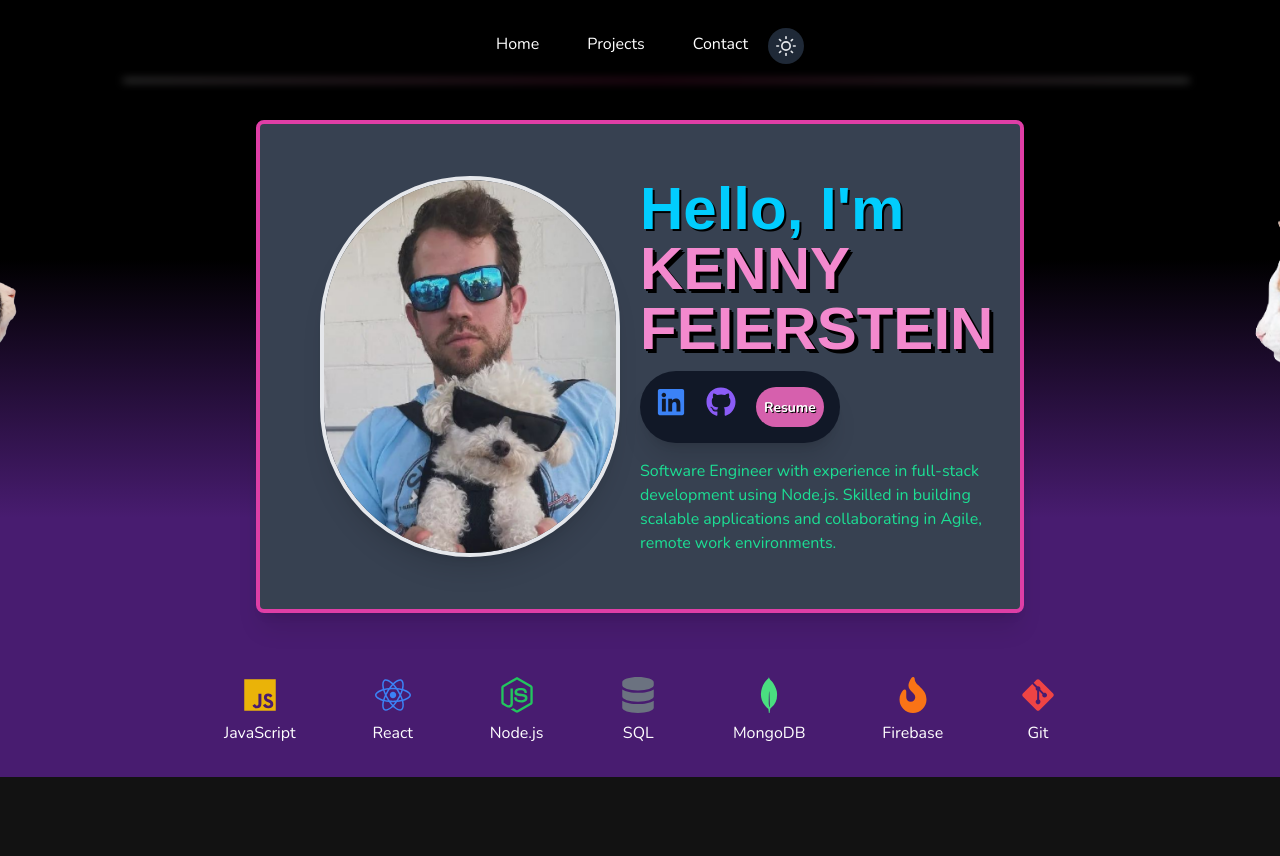
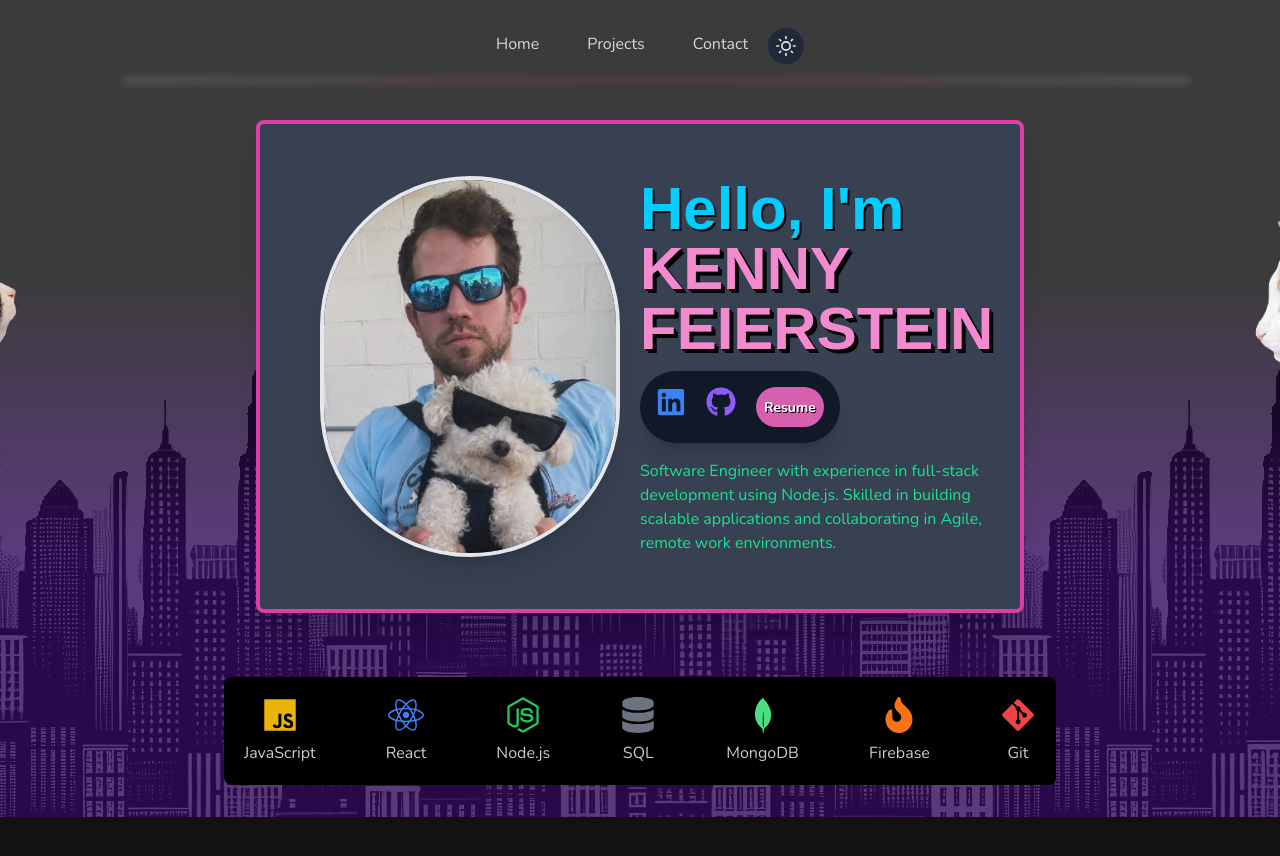
Before and after one commit to Feierstein1/ProfilePage, a Next.js app: page / in a window 1280 px wide. Shown: the top 856 px of the page. Built offline with nearby package versions, Linux system fonts and the light colour scheme; a web font is replaced by a local one.

Commit message:
added background image

```diff
--- a/src/app/contact/page.tsx
+++ b/src/app/contact/page.tsx
@@ -2,7 +2,9 @@ import Contact from '../../components/contact/Contact';
 
 const ContactPage = () => {
   return (
-    <Contact />
+    <div className="flex flex-col items-centerspace-y-6 inset-0 bg-city bg-center mix-blend-overlay">
+      <Contact />
+    </div>
   );
 };
 
--- a/src/app/globals.css
+++ b/src/app/globals.css
@@ -40,7 +40,13 @@
   --vaporwave-darker-grey: #333333;
   --vaporwave-black: #000000;
 
-  --bg-gradient: linear-gradient(to bottom, var(--vaporwave-light-blue), var(--vaporwave-light-blue), var(--vaporwave-white), var(--vaporwave-white));
+  --vaporwave-light-blue: rgba(173, 216, 230, 0.8);
+  --vaporwave-white: rgba(255, 255, 255, 0.8);
+  --bg-gradient: linear-gradient(to bottom,
+      var(--vaporwave-light-blue),
+      var(--vaporwave-light-blue),
+      var(--vaporwave-white),
+      var(--vaporwave-white));
 
   --title-1: var(--vaporwave-dark-blue);
   --title-2: var(--vaporwave-pink);
@@ -60,6 +66,8 @@
 /* DARK MODE */
 .dark {
 
+  --vaporwave-black: rgba(10, 10, 10, 0.8);
+  --vaporwave-dark-purple: rgba(50, 10, 90, 0.8);
   --bg-gradient: linear-gradient(to bottom, var(--vaporwave-black), var(--vaporwave-black), var(--vaporwave-dark-purple), var(--vaporwave-dark-purple));
 
   --title-1: var(--vaporwave-blue);
--- a/src/app/layout.tsx
+++ b/src/app/layout.tsx
@@ -16,7 +16,9 @@ export default function RootLayout({ children }: { children: React.ReactNode })
       <body suppressHydrationWarning>
         <ThemeProvider attribute="class">
           <HeaderBar />
-          <main>{children}</main>
+          <div className="">
+            <main>{children}</main>
+          </div>
           <FooterBar />
         </ThemeProvider>
       </body>
--- a/src/app/page.tsx
+++ b/src/app/page.tsx
@@ -4,7 +4,7 @@ import Profile from '../components/profile/Profile'
 
 const Home = () => {
   return (
-    <div className="flex flex-col items-centerspace-y-6">
+    <div className="flex flex-col items-centerspace-y-6 inset-0 bg-city bg-top mix-blend-overlay">
         <Profile/>
     </div>
   );
--- a/src/app/projects/page.tsx
+++ b/src/app/projects/page.tsx
@@ -2,7 +2,9 @@ import Projects from '../../components/projects/Projects';
 
 const ProjectsPage = () => {
   return (
-    <Projects />
+    <div className="flex flex-col items-centerspace-y-6 inset-0 bg-city bg-center mix-blend-overlay">
+      <Projects />
+    </div>
   );
 };
 
--- a/src/components/home/Home.tsx
+++ /dev/null
@@ -1,15 +0,0 @@
-"use client"
-
-import Profile from "./Profile"
-import Blog from "../blog/Blog"
-
-export default function Home() {
-
-  return (
-    <div className="pt-20 bg-vaporwave-gradient">
-      <div id="container" className="flex pt-5 flex-col w-full max-w-4xl mx-auto">
-        <Profile />
-      </div>
-    </div>
-  );
-}
--- a/src/components/home/Profile.tsx
+++ /dev/null
@@ -1,97 +0,0 @@
-"use client";
-
-import React from "react";
-import Image from "next/image";
-import Link from "next/link";
-import { FaJs, FaReact, FaNodeJs, FaDatabase, FaFire, FaGitAlt, FaLinkedin, FaGithub } from 'react-icons/fa';
-import { SiMongodb } from 'react-icons/si';
-
-
-const Profile = () => {
-  return (
-    <>
-      <section className="flex flex-col items-center justify-center w-full ">
-        <div className="w-full p-8 border-4 rounded-lg shadow-xl bg-vaporwave_dark_blue border-vaporwave_dark_pink dark:bg-gray-700">
-          <div className="flex flex-col items-center justify-center md:flex-row">
-            <div className="flex justify-center w-full md:p-5 md:justify-end md:w-1/2">
-              <Image
-                src="/profilePic.png"
-                alt="Profile Picture"
-                unoptimized
-                width={300}
-                height={300}
-                className="border-4 rounded-full shadow-xl"
-              />
-            </div>
-
-            {/* Right Side - Text */}
-            <div className="flex flex-col items-center w-full mt-8 text-center md:w-1/2 md:items-start md:text-left md:mt-0">
-              <h1 className="text-4xl font-bold sm:text-5xl lg:text-6xl text-vaporwave_light_yellow dark:text-title1 font-saira drop-shadow-[2px_2px_0px_black]">
-                Hello, I&apos;m
-                <p className="text-4xl font-bold sm:text-5xl lg:text-6xl text-title2 font-saira drop-shadow-[2px_2px_0px_black]">KENNY FEIERSTEIN</p>
-              </h1>
-              {/* Account Links */}
-              <AccountLinks />
-              <p className="max-w-md mt-4 text-md sm:text-xlg text-vaporwave_light_blue dark:text-bodyText1">
-                Software Engineer with experience in full-stack development using Node.js.
-                Skilled in building scalable applications and collaborating in Agile, remote work environments.
-              </p>
-            </div>
-          </div>
-        </div>
-      </section>
-      {/* Tech Stack */}
-      <TechStack />
-    </>
-  );
-};
-
-// LinkedIn and Github links Component
-const AccountLinks = () => {
-  return (
-    <>
-      <div className="!mt-3 flex justify-center sm:justify-start space-x-5 p-4  bg-gray-100 dark:bg-gray-900 border-0 rounded-full shadow-xl">
-        <a href="https://www.linkedin.com/in/kenneth-feierstein-4b5376115/" target="_blank"><FaLinkedin className={`text-3xl transition duration-500 ease-in-out hover:scale-110 text-blue-500 hover:text-blue-600`} /></a>
-        <a href="https://github.com/Feierstein1" target="_blank"><FaGithub className={`text-3xl transition duration-500 ease-in-out hover:scale-110 text-violet-500 hover:text-violet-600`} /></a>
-        <ResumeLink/>
-      </div>
-    </>
-  )
-}
-
-// Resume Link Component
-const ResumeLink = () => {
-  return (
-    <>
-      <Link href="/resume" className="p-2 text-white rounded-full bg-vaporwave_dark_blue hover:bg-blue-700 dark:bg-vaporwave_pink dark:hover:bg-vaporwave_dark_pink ">
-        <b className="text-sm drop-shadow-[1px_1px_0px_black]">Resume</b>
-      </Link>
-    </>
-  )
-}
-
-// Tech Stack Component with Auto Scrolling
-const TechStack = () => {
-  const stackArr = [
-    { type: "JavaScript", icon: FaJs, color: "text-yellow-500 hover:text-yellow-600" },
-    { type: "React", icon: FaReact, color: "text-blue-500 hover:text-blue-600" },
-    { type: "Node.js", icon: FaNodeJs, color: "text-green-500 hover:text-green-600" },
-    { type: "SQL", icon: FaDatabase, color: "text-gray-500 hover:text-gray-600" },
-    { type: "MongoDB", icon: SiMongodb, color: "text-green-400 hover:text-green-500" },
-    { type: "Firebase", icon: FaFire, color: "text-orange-500 hover:text-orange-600" },
-    { type: "Git", icon: FaGitAlt, color: "text-red-500 hover:text-red-600" },
-  ];
-
-  return (
-    <div className="flex flex-wrap justify-between sm:space-x-8 md:space-x-10 gap-y-4 sm:gap-y-6">
-      {stackArr.map(({ type, icon: Icon, color }, index) => (
-        <div key={index} className="flex flex-col items-center">
-          <Icon className={`text-5xl md:text-3xl lg:text-4xl transition ${color}`} />
-          <p className="hidden mt-2 lg:block">{type}</p>
-        </div>
-      ))}
-    </div>
-  );
-};
-
-export default Profile;
--- a/src/components/home/subNav.tsx
+++ /dev/null
@@ -1,44 +0,0 @@
-"use client"
-
-import { useState } from "react";
-import Profile from "./Profile"
-import Blog from "../blog/Blog"
-
-const sections = [
-  { id: "profile", label: "Profile" },
-  { id: "blog", label: "Blog" }
-];
-
-export default function Home() {
-  const [activeSection, setActiveSection] = useState("profile");
-
-  return (
-    <div className="pt-20 bg-vaporwave-gradient">
-      <div id="container" className="flex pt-5 flex-col w-full max-w-4xl mx-auto">
-
-      {/* Navigation Bar */}
-      <div className="flex justify-center max-w-4xl space-x-12">
-        {sections.map((section) => (
-          <button
-            key={section.id}
-            onClick={() => setActiveSection(section.id)}
-            className={`px-4 py-2 text-lg font-semibold rounded-md transition-all ${
-              activeSection === section.id
-                ? " text-vaporwave_dark_pink"
-                : "text-gray-500 dark:text-gray-300"
-            }`}
-          >
-            {section.label}
-          </button>
-        ))}
-      </div>
-
-      {/* Content Area */}
-      <div>
-        {activeSection === "profile" && <Profile />}
-        {activeSection === "blog" && <Blog />}
-      </div>
-    </div>
-    </div>
-  );
-}
--- a/src/components/layout/HeaderBar.tsx
+++ b/src/components/layout/HeaderBar.tsx
@@ -40,7 +40,7 @@ const HeaderBar = () => {
     return (
         <>
             <header
-                className={`fixed pt-5 top-2 left-0 w-full transition-transform duration-300 ${
+                className={`fixed pt-5 top-2 left-0 w-full transition-transform duration-300 z-10 ${
                     isVisible ? "translate-y-0" : "-translate-y-full"
                 }`}
             >
--- a/src/components/layout/catAssests.ts
+++ b/src/components/layout/catAssests.ts
@@ -5,7 +5,7 @@ export const catAssets = [
         triggerZoneYmin: 400,
         triggerZoneYmax: 600,
         swipeZone: 200,
-        containerClass: "fixed left-[calc(60px)] w-64 overflow-visible h-[35rem] bottom-20 hidden lg:block", // Explicit left position
+        containerClass: "fixed left-[calc(60px)] w-64 overflow-visible h-[35rem] bottom-20 hidden lg:block z-10",
         catArm: {
             src: "/fancy-arm.png",
             width: 400,
@@ -31,7 +31,7 @@ export const catAssets = [
         triggerZoneYmin: 400,
         triggerZoneYmax: 600,
         swipeZone: 200,
-        containerClass: "fixed right-0 w-64 overflow-visible h-[35rem] bottom-20 hidden lg:block",
+        containerClass: "fixed right-0 w-64 overflow-visible h-[35rem] bottom-20 hidden lg:block z-10",
         catArm: {
             src: "/cat-arm.png",
             width: 400,
--- a/src/components/profile/Profile.tsx
+++ b/src/components/profile/Profile.tsx
@@ -9,9 +9,8 @@ import { SiMongodb } from 'react-icons/si';
 
 const Profile = () => {
   return (
-    <div className="pt-14 bg-vaporwave-gradient">
-      <div id="container" className="flex flex-col w-full max-w-4xl p-8 mx-auto space-y-8 ">
-
+    <div className="pt-14 bg-vaporwave-gradient bg-opacity-30">
+      <div id="container" className="flex flex-col w-full max-w-4xl p-8 mx-auto space-y-8">
         {/* Section with Profile Information */}
         <section className="flex flex-col items-center justify-center w-full p-8 ">
           {/* Container with smaller size and background */}
@@ -89,10 +88,10 @@ const TechStack = () => {
   ];
 
   return (
-    <div className="flex flex-wrap justify-between sm:space-x-8 md:space-x-10 gap-y-4 sm:gap-y-6">
+    <div className="flex flex-wrap justify-between sm:space-x-8 md:space-x-10 gap-y-4 sm:gap-y-6 bg-white dark:bg-black border-1 rounded-lg p-5">
       {stackArr.map(({ type, icon: Icon, color }, index) => (
-        <div key={index} className="flex flex-col items-center">
-          <Icon className={`text-5xl md:text-3xl lg:text-4xl transition ${color}`} />
+        <div key={index} className="flex flex-col items-center ">
+          <Icon className={`text-4xl md:text-3xl lg:text-4xl transition ${color}`} />
           <p className="hidden mt-2 lg:block">{type}</p>
         </div>
       ))}
--- a/tailwind.config.ts
+++ b/tailwind.config.ts
@@ -55,6 +55,9 @@ export default {
         buttonBg: "var(--button-bg)",
         buttonHoverBg: "var(--button-hover-bg)",
       },
+      backgroundImage: {
+        'city': "url('/city-background.jpg')"
+      },
       fontFamily: {
         sans: ['Poppins', 'sans-serif'],
         saira: ['Saira Stencil One', 'sans-serif'],
```
Also changed, not shown: public/city-background.JPG (added).
